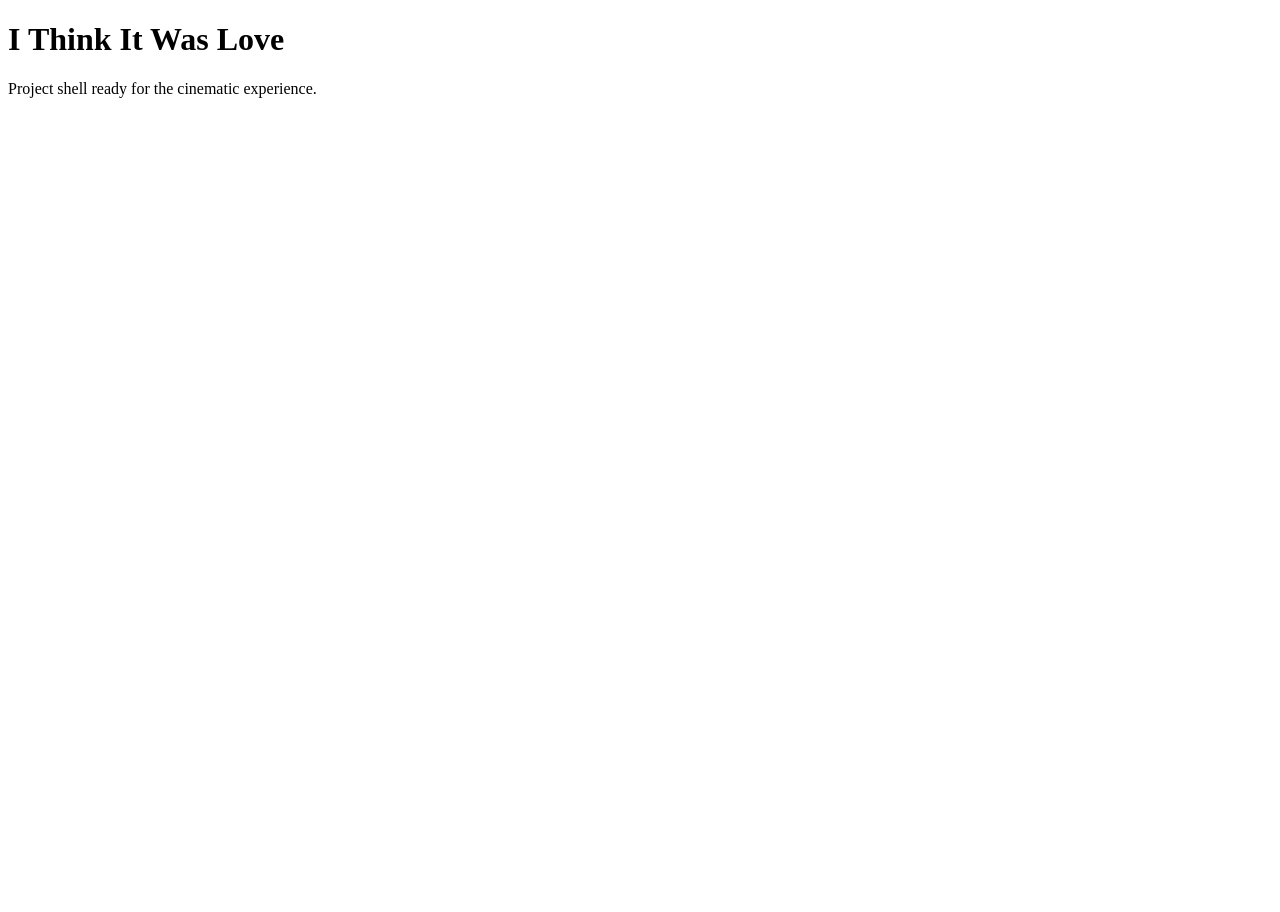
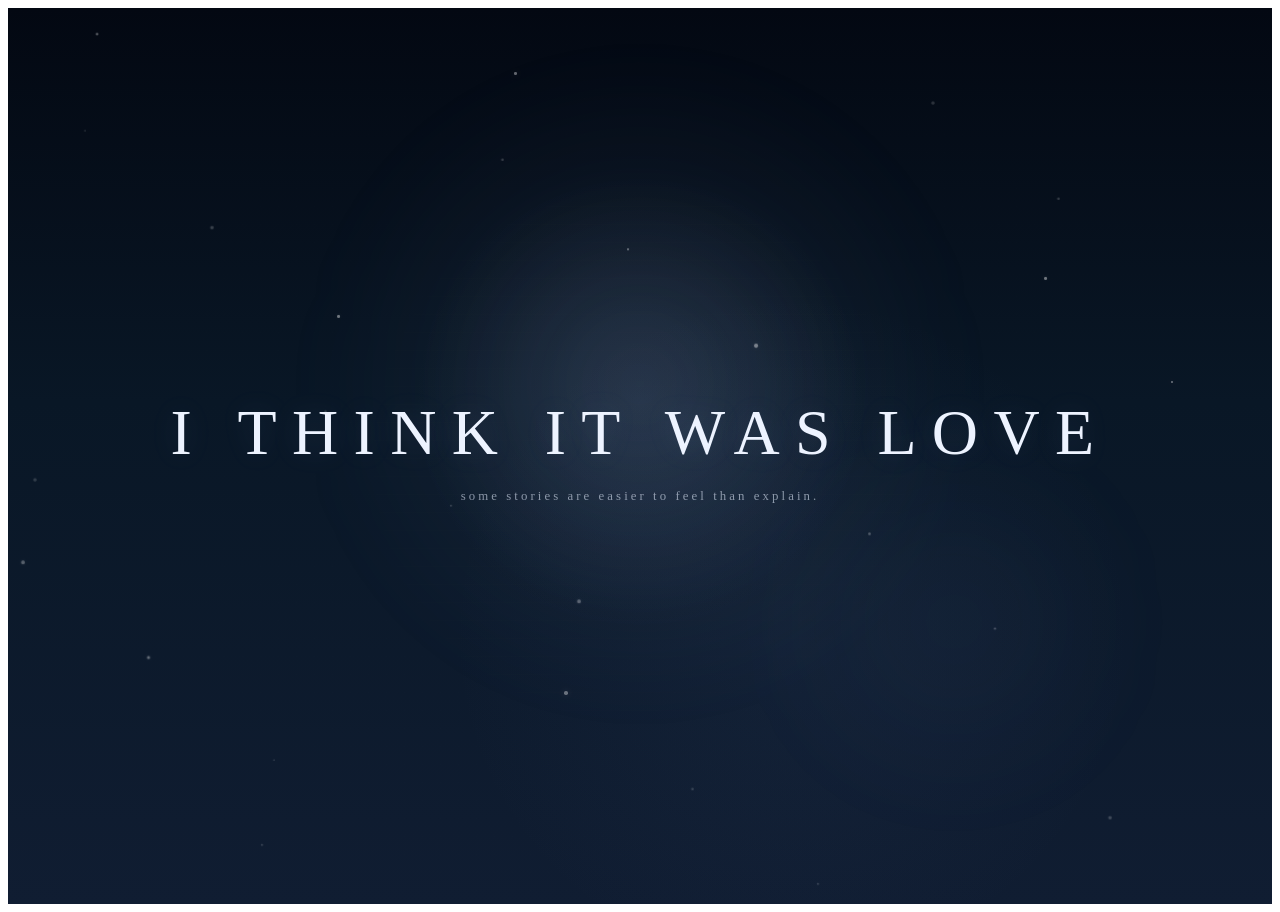
Before and after one commit to deep-2105/i-think-it-was-love, a React (Vite) app: page / in a window 1280 px wide. Before the commit the page ends 800 px from the top, so only its background shows below. Built offline with nearby package versions, Linux system fonts and the light colour scheme; the HTML template or start-up script is replaced by a standard one.

Commit message:
feat: create cinematic opening

```diff
--- a/src/App.jsx
+++ b/src/App.jsx
@@ -1,10 +1,7 @@
+import CinematicBackground from './components/CinematicBackground'
+
 function App() {
-  return (
-    <main className="app-shell">
-      <h1>I Think It Was Love</h1>
-      <p>Project shell ready for the cinematic experience.</p>
-    </main>
-  )
+  return <CinematicBackground />
 }
 
 export default App
--- /dev/null
+++ b/src/components/CinematicBackground.jsx
@@ -0,0 +1,47 @@
+import '../styles/cinematicBackground.css'
+
+const stars = Array.from({ length: 30 }, (_, index) => ({
+  id: index,
+  left: `${(index * 19 + 7) % 100}%`,
+  top: `${(index * 29 + 11) % 100}%`,
+  size: `${(index % 3) + 1.5}px`,
+  duration: `${11 + (index % 6) * 2.2}s`,
+  delay: `${(index % 8) * 0.9}s`,
+  opacity: 0.18 + (index % 4) * 0.12,
+}))
+
+function CinematicBackground() {
+  return (
+    <main className="cinematic-scene" aria-label="Cinematic opening scene">
+      <div className="cinematic-noise" aria-hidden="true" />
+
+      <div className="cinematic-stars" aria-hidden="true">
+        {stars.map((star) => (
+          <span
+            key={star.id}
+            className="star"
+            style={{
+              left: star.left,
+              top: star.top,
+              width: star.size,
+              height: star.size,
+              animationDuration: star.duration,
+              animationDelay: star.delay,
+              opacity: star.opacity,
+            }}
+          />
+        ))}
+      </div>
+
+      <div className="cinematic-glow cinematic-glow-one" aria-hidden="true" />
+      <div className="cinematic-glow cinematic-glow-two" aria-hidden="true" />
+
+      <section className="cinematic-entrance" aria-label="Story opening title">
+        <h1>I THINK IT WAS LOVE</h1>
+        <p>some stories are easier to feel than explain.</p>
+      </section>
+    </main>
+  )
+}
+
+export default CinematicBackground
--- /dev/null
+++ b/src/styles/cinematicBackground.css
@@ -0,0 +1,174 @@
+:root {
+  --night-1: #030812;
+  --night-2: #091726;
+  --night-3: #101d32;
+  --ink: #edf3ff;
+  --muted: rgba(214, 224, 240, 0.62);
+  --soft-glow: rgba(157, 176, 220, 0.18);
+  --soft-glow-strong: rgba(176, 195, 255, 0.12);
+}
+
+.cinematic-scene {
+  position: relative;
+  min-height: 100vh;
+  display: grid;
+  place-items: center;
+  overflow: hidden;
+  background:
+    radial-gradient(circle at 50% 44%, rgba(144, 167, 214, 0.12), transparent 28%),
+    radial-gradient(circle at 62% 70%, rgba(92, 117, 170, 0.08), transparent 34%),
+    linear-gradient(180deg, var(--night-1) 0%, var(--night-2) 44%, var(--night-3) 100%);
+  isolation: isolate;
+}
+
+.cinematic-noise {
+  position: absolute;
+  inset: 0;
+  background-image:
+    linear-gradient(rgba(255, 255, 255, 0.02) 1px, transparent 1px),
+    linear-gradient(90deg, rgba(255, 255, 255, 0.015) 1px, transparent 1px);
+  background-size: 18px 18px;
+  opacity: 0.22;
+  mask-image: radial-gradient(circle at center, black 28%, transparent 92%);
+}
+
+.cinematic-stars {
+  position: absolute;
+  inset: -8% 0 0;
+  pointer-events: none;
+  overflow: hidden;
+}
+
+.star {
+  position: absolute;
+  display: block;
+  border-radius: 50%;
+  background: rgba(255, 255, 255, 0.7);
+  box-shadow: 0 0 6px rgba(255, 255, 255, 0.25);
+  animation-name: drift;
+  animation-timing-function: ease-in-out;
+  animation-iteration-count: infinite;
+  transform: translate3d(0, 0, 0);
+}
+
+.cinematic-glow {
+  position: absolute;
+  border-radius: 50%;
+  filter: blur(80px);
+  pointer-events: none;
+  z-index: 0;
+}
+
+.cinematic-glow-one {
+  width: min(52vw, 38rem);
+  height: min(52vw, 38rem);
+  left: 50%;
+  top: 42%;
+  transform: translate(-50%, -50%);
+  background: radial-gradient(circle, rgba(176, 196, 233, 0.22) 0%, rgba(176, 196, 233, 0.08) 28%, rgba(176, 196, 233, 0) 72%);
+  opacity: 0.8;
+}
+
+.cinematic-glow-two {
+  width: min(34vw, 24rem);
+  height: min(34vw, 24rem);
+  right: 10%;
+  bottom: 10%;
+  background: radial-gradient(circle, rgba(173, 190, 255, 0.12) 0%, rgba(173, 190, 255, 0.04) 28%, rgba(173, 190, 255, 0) 72%);
+  opacity: 0.7;
+}
+
+.cinematic-entrance {
+  position: relative;
+  z-index: 1;
+  display: flex;
+  flex-direction: column;
+  align-items: center;
+  justify-content: center;
+  gap: 1.5rem;
+  min-height: 100vh;
+  width: min(100%, 1200px);
+  padding: 3rem 1.5rem;
+  text-align: center;
+  overflow: hidden;
+}
+
+.cinematic-entrance h1 {
+  margin: 0;
+  font-size: clamp(2.4rem, 5vw, 7rem);
+  line-height: 0.9;
+  font-weight: 300;
+  letter-spacing: 0.24em;
+  text-transform: uppercase;
+  color: var(--ink);
+  white-space: nowrap;
+  text-shadow: 0 0 30px rgba(184, 200, 255, 0.12);
+}
+
+.cinematic-entrance p {
+  margin: 0;
+  font-size: clamp(0.58rem, 1vw, 0.82rem);
+  letter-spacing: 0.24em;
+  text-transform: lowercase;
+  color: var(--muted);
+  font-weight: 300;
+  line-height: 1.8;
+}
+
+@keyframes drift {
+  0%,
+  100% {
+    transform: translate3d(0, 0, 0) scale(0.82);
+    opacity: 0.22;
+  }
+  50% {
+    transform: translate3d(0, -10px, 0) scale(1.05);
+    opacity: 0.7;
+  }
+}
+
+@media (max-width: 820px) {
+  .cinematic-entrance {
+    gap: 1.1rem;
+    padding: 2.5rem 1.25rem;
+  }
+
+  .cinematic-entrance h1 {
+    letter-spacing: 0.14em;
+    white-space: normal;
+    max-width: 88vw;
+  }
+
+  .cinematic-entrance p {
+    letter-spacing: 0.16em;
+    max-width: 82vw;
+  }
+}
+
+@media (max-width: 420px) {
+  .cinematic-entrance {
+    gap: 1rem;
+    padding: 2rem 1rem;
+  }
+
+  .cinematic-entrance h1 {
+    font-size: clamp(2rem, 12vw, 3.2rem);
+  }
+
+  .cinematic-entrance p {
+    letter-spacing: 0.12em;
+    line-height: 1.7;
+  }
+}
+
+@media (prefers-reduced-motion: reduce) {
+  .star,
+  .cinematic-glow {
+    animation: none !important;
+    transition: none !important;
+  }
+
+  .cinematic-scene {
+    scroll-behavior: auto;
+  }
+}
--- a/src/styles/global.css
+++ b/src/styles/global.css
@@ -1,21 +1,13 @@
 :root {
-  font-family: Inter, 'Segoe UI', sans-serif;
-  color: #f4f1ff;
-  background: #070b14;
+  font-family: 'Segoe UI', 'Helvetica Neue', Arial, sans-serif;
+  color: #eef3ff;
+  background: #030812;
   line-height: 1.5;
   font-weight: 400;
   font-synthesis: none;
   text-rendering: optimizeLegibility;
   -webkit-font-smoothing: antialiased;
   -moz-osx-font-smoothing: grayscale;
-
-  --bg: #070b14;
-  --bg-elevated: #101827;
-  --panel: rgba(17, 24, 39, 0.8);
-  --border: rgba(148, 163, 184, 0.22);
-  --text: #f8fafc;
-  --muted: #cbd5e1;
-  --accent: #c084fc;
 }
 
 * {
@@ -23,17 +15,20 @@
 }
 
 html {
-  background: var(--bg);
+  background: #030812;
 }
 
 body {
   margin: 0;
   min-width: 320px;
   min-height: 100vh;
-  background:
-    radial-gradient(circle at top, rgba(192, 132, 252, 0.2), transparent 35%),
-    linear-gradient(180deg, #070b14 0%, #0c1422 100%);
-  color: var(--text);
+  background: #030812;
+  color: #eef3ff;
+}
+
+img {
+  max-width: 100%;
+  display: block;
 }
 
 button,
@@ -43,34 +38,6 @@ select {
   font: inherit;
 }
 
-img {
-  max-width: 100%;
-  display: block;
-}
-
 #root {
   min-height: 100vh;
 }
-
-.app-shell {
-  min-height: 100vh;
-  display: grid;
-  place-items: center;
-  padding: 2rem;
-  text-align: center;
-}
-
-.app-shell h1 {
-  margin: 0 0 0.75rem;
-  font-size: clamp(2.25rem, 5vw, 4rem);
-  letter-spacing: 0.12em;
-  text-transform: uppercase;
-}
-
-.app-shell p {
-  margin: 0;
-  color: var(--muted);
-  letter-spacing: 0.08em;
-  text-transform: uppercase;
-  font-size: 0.7rem;
-}
```
